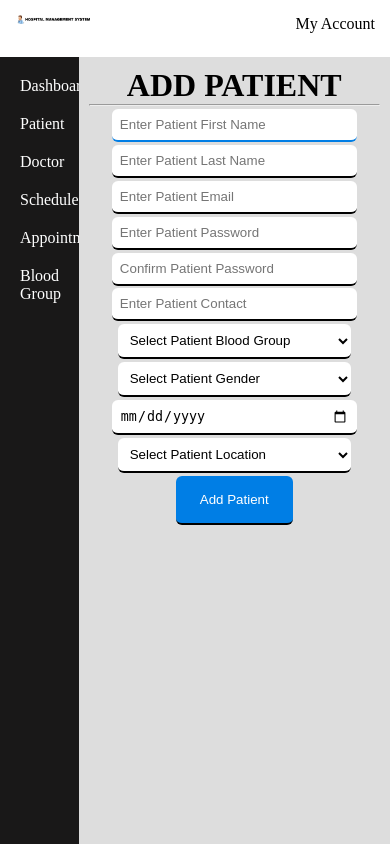
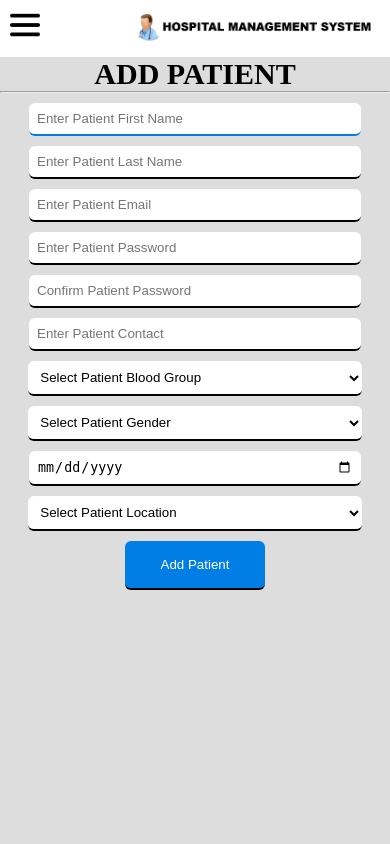
Before and after one commit to jennermaxim/hospital_management_system, a PHP site: page /add-patient.php in a window 390 px wide. Run offline with PHP 8.4, Linux system fonts and the light colour scheme.

Commit message:
Responsiveness of the Hospital Management System

```diff
--- a/admin/assests/js/script.js
+++ b/admin/assests/js/script.js
@@ -1,6 +1,12 @@
 let success = document.querySelectorAll(".success");
 let error = document.querySelectorAll(".error");
 let i;
+let sidebar = document.querySelector("#sidebar");
+
+let displayMenu = () => {
+  sidebar.classList.toggle("show");
+};
+
 setTimeout(() => {
   for (i = 0; i < success.length; i++) {
     success[i].style.display = "none";
--- a/admin/includes/header.php
+++ b/admin/includes/header.php
@@ -20,7 +20,8 @@ if(empty($_SESSION['login'])){
 
 <body>
     <nav class="header">
-        <div class="logo"><img src="images/logo.jpeg" alt="" width=20%></div>
+    <div class="menu" onclick="displayMenu();"><img src="images/menu.png" alt="" width=30px></div>
+        <div class="logo"><img src="images/logo.jpeg" alt="" width=250px></div>
         <div class="menutabs">
             <ul>
                 <li><a href="#">Admin</a>
--- a/admin/includes/sidebar.php
+++ b/admin/includes/sidebar.php
@@ -1,4 +1,4 @@
-<div class="sidebar">
+<div class="sidebar" id="sidebar">
     <ul>
         <li>
             <span onclick="displayEmployee();">Employee</span>
--- a/assests/css/form.css
+++ b/assests/css/form.css
@@ -94,7 +94,7 @@ select:focus {
 }
 
 form input {
-  margin-top: 1%;
+  margin-top: 10px;
   padding: 8px;
   border-radius: 6px;
   outline: none;
@@ -111,7 +111,7 @@ select:focus {
 
 form select {
   width: 80%;
-  margin-top: 1%;
+  margin-top: 10px;
   border-radius: 6px;
   outline: none;
   border-style: none;
@@ -134,3 +134,17 @@ form select {
   background-color: orange !important;
   cursor: pointer;
 }
+
+/* RESPONSIVENESS CODE */
+@media screen and (max-width: 600px) {
+  form{
+    width: 90%;
+  }
+
+  form input{
+    width: 90%;
+  }
+  form select{
+    width: 95%;
+  }
+}
--- a/assests/css/sidebar.css
+++ b/assests/css/sidebar.css
@@ -1,6 +1,6 @@
 .main .sidebar {
   background-color: rgb(25, 24, 24);
-  width: 15%;
+  width: 18%;
   /* height: 100vh; */
   /* height: 100%; */
   padding: 10px;
@@ -58,3 +58,31 @@
 .show {
   display: block;
 }
+
+/* RESPONSIVENESS CODE */
+@media screen and (max-width:850px) {
+  .sidebar{
+    display: none;
+    width: 50%;
+  }
+
+  .main .sidebar{
+    width: 30%;
+  }
+
+  .show {
+    display: block;
+  }
+}
+
+@media screen and (max-width:600px) {
+  .main{
+    display: block;
+  }
+  .main .sidebar{
+    width: 95%;
+    text-align: center;
+    padding: 2.5%;
+    /* padding-right: 20px; */
+  }
+}
--- a/assests/css/style.css
+++ b/assests/css/style.css
@@ -12,6 +12,10 @@
   overflow: hidden;
   position: fixed;
   top: 0;
+}
+
+.header .menu{
+  display: none;
 }
 
 .header .logo img {
@@ -310,7 +314,7 @@ hr {
   margin-top: 57px;
 }
 
-.main .workspace{
+.main .workspace {
   /* height: 100vh; */
   background-color: #dddddd;
   width: 85%;
@@ -318,7 +322,7 @@ hr {
   padding: 10px;
 }
 
-.main .workspace .success{
+.main .workspace .success {
   font-size: 15px;
   color: green;
   background-color: rgba(0, 128, 0, 0.274);
@@ -326,11 +330,11 @@ hr {
   padding: 5px;
 }
 
-.main .workspace .error{
+.main .workspace .error {
   color: red;
 }
 
-.main .workspace table tr td a{
+.main .workspace table tr td a {
   text-decoration: none;
   padding: 5px;
   border-radius: 10px;
@@ -338,38 +342,93 @@ hr {
   background-color: #007ee5;
 }
 
-.main .workspace table tr td a:first-child{
+.main .workspace table tr td a:first-child {
   background-color: rgba(255, 0, 0, 0.774);
   margin-right: 10px;
 }
 
-.main .workspace table tr td a:first-child:hover{
+.main .workspace table tr td a:first-child:hover {
   background-color: rgb(218, 0, 0);
 }
-.main .workspace table tr td a:last-child:hover{
+.main .workspace table tr td a:last-child:hover {
   background-color: rgb(0, 0, 255);
 }
 
-.view-added{
+.view-added {
   width: 80%;
   overflow-x: auto;
   border: 1px solid #000;
   /* padding: 10px; */
 }
 
-.main .workspace table{
+.main .workspace table {
   background-color: #fff;
   /* width: 80%; */
   /* margin: 10px; */
 }
 
-.main .workspace table, th, td{
+.main .workspace table,
+th,
+td {
   border: 1px solid #000;
   border-collapse: collapse;
   padding: 10px;
   text-align: center;
 }
 
-.main .workspace table .second-th{
+.main .workspace table .second-th {
   background-color: #dddddd;
 }
+
+/* RESPONSIVENESS CODE */
+@media screen and (max-width: 850px) {
+  .header{
+    display: flex;
+    justify-content: space-between;
+    align-items: center;
+    padding: 10px;
+  }
+  .header .menu{
+    display: block;
+    cursor: pointer;
+  }
+
+  .header .logo img {
+    padding: 0;
+    margin: 0;
+    /* float: left; */
+  }
+
+  .header .menutabs ul li {
+    padding: 10px;
+    margin-right: 10px;
+    cursor: pointer;
+  }
+
+  .main .workspace {
+    width: 100%;
+  }
+}
+
+@media screen and (max-width:600px) {
+  .header{
+    width: 100%;
+  }
+
+  .header .logo img {
+    margin-right: 20px;
+  }
+
+  .header .menutabs{
+    display: none;
+  }
+
+  .main .workspace{
+    height: 100%;
+    padding: 0;
+  }
+
+  .main .workspace h1{
+    font-size: 30px;
+  }
+}
--- a/assests/js/script.js
+++ b/assests/js/script.js
@@ -1,6 +1,12 @@
 let success = document.querySelectorAll(".success");
 let error = document.querySelectorAll(".error");
 let i;
+let sidebar = document.querySelector("#sidebar");
+
+let displayMenu = () => {
+  sidebar.classList.toggle("show");
+};
+
 setTimeout(() => {
   for (i = 0; i < success.length; i++) {
     success[i].style.display = "none";
--- a/includes/header.php
+++ b/includes/header.php
@@ -17,7 +17,8 @@
 
 <body>
     <nav class="header">
-        <div class="logo"><img src="images/logo.jpeg" alt="" width=20%></div>
+        <div class="menu" onclick="displayMenu();"><img src="images/menu.png" alt="" width=30px></div>
+        <div class="logo"><img src="images/logo.jpeg" alt="" width=250px></div>
         <div class="menutabs">
             <ul>
                 <!-- <li><a href="index.php">Home</a></li> -->
--- a/includes/sidebar.php
+++ b/includes/sidebar.php
@@ -1,4 +1,4 @@
-<div class="sidebar employee">
+<div class="sidebar employee" id="sidebar">
     <ul>
         <li><span><a href="dashboard-employee.php">Dashboard</a></span></li>
         <li><span class="dropdown" onclick="displayPatient();">Patient</span>
```
Also changed, not shown: admin/assests/css/form.css (+13 -85 lines), admin/assests/css/sidebar.css (+34 -0 lines), admin/assests/css/style.css (+62 -1 lines), admin/images/menu.png (added), images/menu.png (added).
